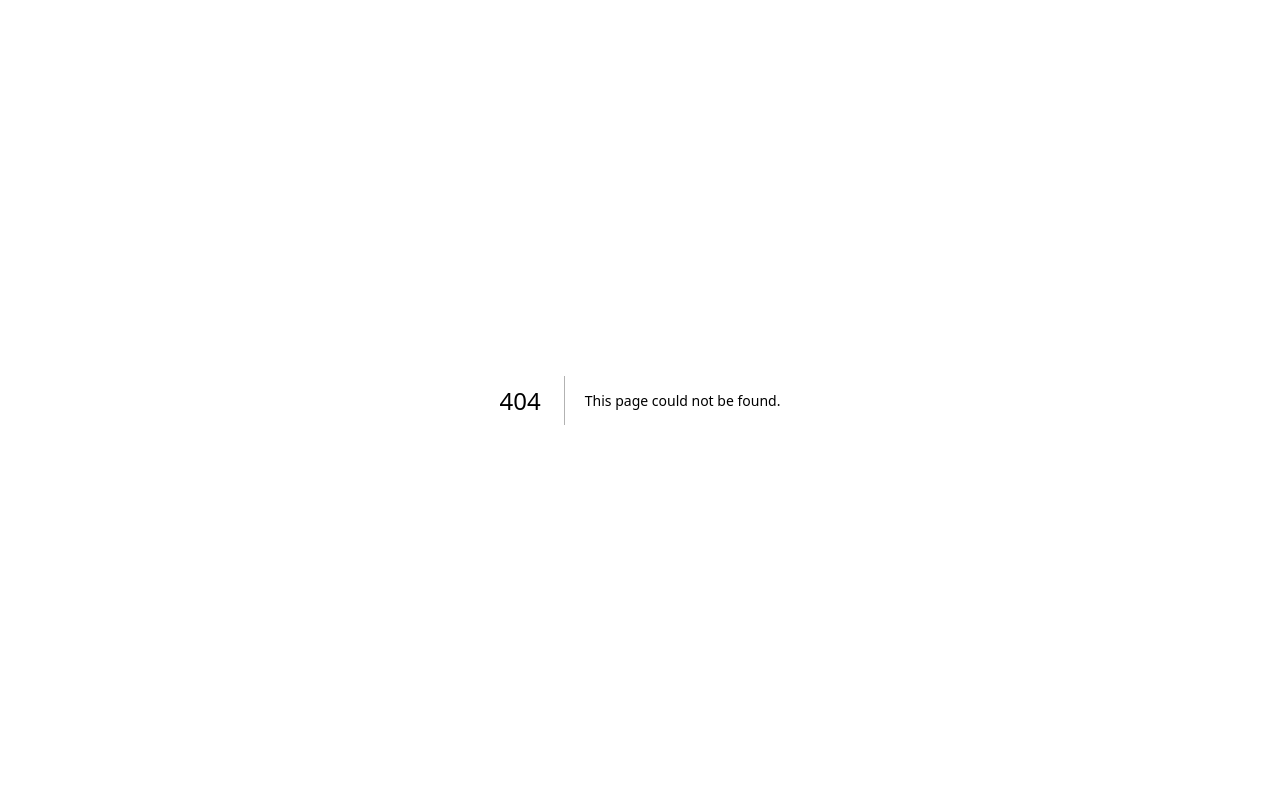
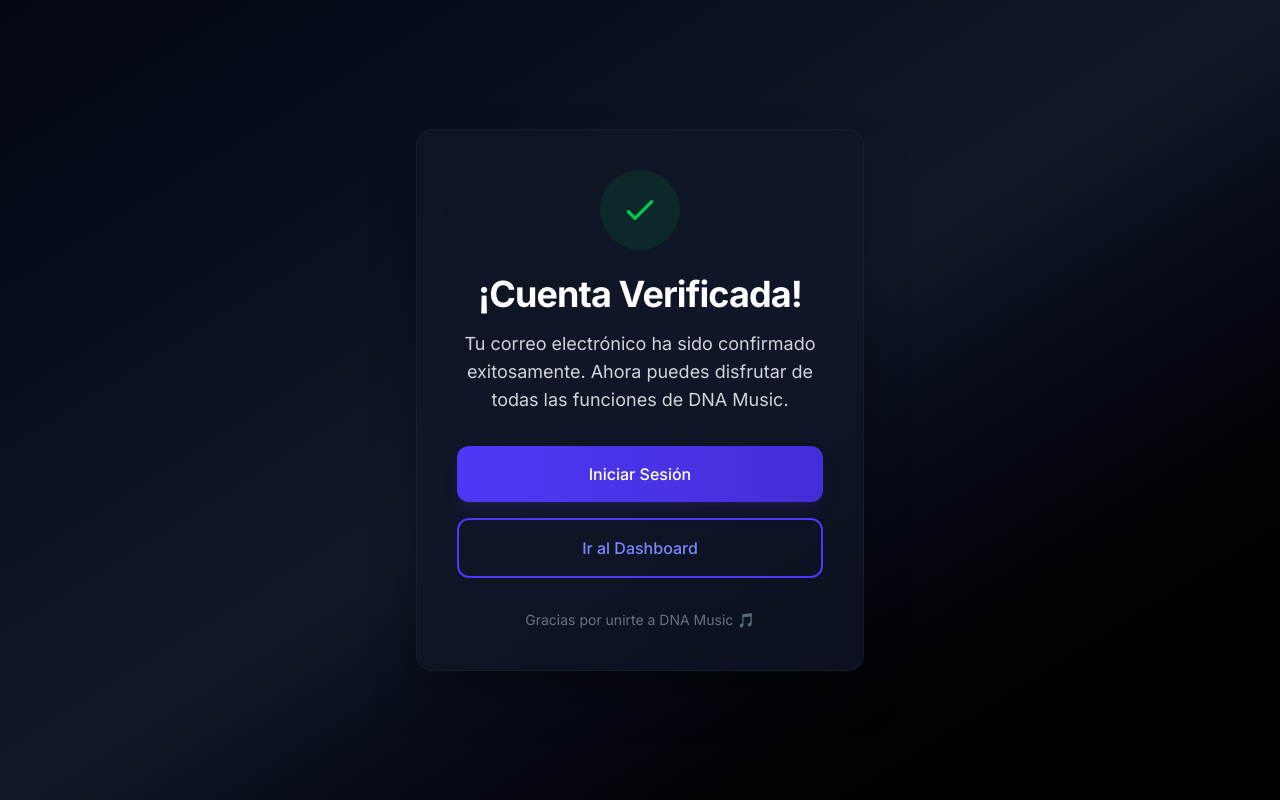
Before and after one commit to Josuecasadiegos/front-prueba-DNA, a Next.js app: page /verify-success in a window 1280 px wide. Before the commit this address had no page. Built offline with nearby package versions, Linux system fonts and the light colour scheme.

Commit message:
fixing bugs

```diff
--- /dev/null
+++ b/app/verify-success/page.js
@@ -0,0 +1,55 @@
+export default function VerifySuccessPage() {
+  return (
+    <div className="min-h-screen bg-gradient-to-br from-gray-950 via-gray-900 to-black flex items-center justify-center p-6">
+      <div className="w-full max-w-md bg-gray-900/70 backdrop-blur-xl rounded-2xl border border-gray-800/50 shadow-2xl shadow-black/50 p-10 text-center">
+        <div className="mb-8">
+          <div className="mx-auto w-20 h-20 bg-green-900/30 rounded-full flex items-center justify-center mb-6">
+            <svg
+              className="w-10 h-10 text-green-500"
+              fill="none"
+              stroke="currentColor"
+              viewBox="0 0 24 24"
+              xmlns="http://www.w3.org/2000/svg"
+            >
+              <path
+                strokeLinecap="round"
+                strokeLinejoin="round"
+                strokeWidth="2"
+                d="M5 13l4 4L19 7"
+              />
+            </svg>
+          </div>
+
+          <h1 className="text-4xl font-bold text-white tracking-tight mb-4">
+            ¡Cuenta Verificada!
+          </h1>
+
+          <p className="text-gray-300 text-lg mb-8">
+            Tu correo electrónico ha sido confirmado exitosamente.
+            Ahora puedes disfrutar de todas las funciones de DNA Music.
+          </p>
+        </div>
+
+        <div className="space-y-4">
+          <a
+            href="/login"
+            className="block w-full py-4 bg-gradient-to-r from-indigo-600 to-indigo-700 hover:from-indigo-500 hover:to-indigo-600 text-white font-medium rounded-xl transition-all duration-300 shadow-lg shadow-indigo-900/30"
+          >
+            Iniciar Sesión
+          </a>
+
+          <a
+            href="/dashboard"
+            className="block w-full py-4 bg-transparent border-2 border-indigo-600 text-indigo-400 hover:bg-indigo-600/10 font-medium rounded-xl transition-all duration-300"
+          >
+            Ir al Dashboard
+          </a>
+        </div>
+
+        <p className="mt-8 text-gray-500 text-sm">
+          Gracias por unirte a DNA Music 🎵
+        </p>
+      </div>
+    </div>
+  );
+}
--- /dev/null
+++ b/app/verify/page.js
@@ -0,0 +1,73 @@
+'use client';
+
+import { useEffect } from 'react';
+import { useSearchParams, useRouter } from 'next/navigation';
+import { Loader2 } from 'lucide-react';
+
+export default function VerifyPage() {
+  const searchParams = useSearchParams();
+  const router = useRouter();
+
+  const error = searchParams.get('error');
+  const already = searchParams.get('already');
+
+  useEffect(() => {
+    if (error || already) {
+      // No redirigir automáticamente si hay error
+      return;
+    }
+    // Si no hay params → quizás loading inicial, pero como la API redirige, rara vez llega aquí
+  }, [error, already, router]);
+
+  if (error) {
+    let message = 'Ocurrió un error al verificar tu correo.';
+    if (error === 'no-token') message = 'Falta el token de verificación.';
+    if (error === 'invalid-token') message = 'El enlace es inválido o ha expirado.';
+    if (error === 'user-not-found') message = 'Usuario no encontrado.';
+    if (error === 'server-error') message = 'Error en el servidor. Intenta más tarde.';
+
+    return (
+      <div className="min-h-screen bg-gradient-to-br from-gray-950 via-gray-900 to-black flex items-center justify-center p-6">
+        <div className="w-full max-w-md bg-gray-900/70 backdrop-blur-xl rounded-2xl border border-gray-800/50 shadow-2xl shadow-black/50 p-10 text-center">
+          <h1 className="text-4xl font-bold text-red-400 mb-6">Error en la verificación</h1>
+          <p className="text-gray-300 text-lg mb-8">{message}</p>
+          <a
+            href="/login"
+            className="inline-block px-8 py-4 bg-indigo-600 hover:bg-indigo-700 text-white font-medium rounded-xl transition-all shadow-lg shadow-indigo-900/30"
+          >
+            Volver al Inicio de Sesión
+          </a>
+        </div>
+      </div>
+    );
+  }
+
+  if (already === 'verified') {
+    return (
+      <div className="min-h-screen bg-gradient-to-br from-gray-950 via-gray-900 to-black flex items-center justify-center p-6">
+        <div className="w-full max-w-md bg-gray-900/70 backdrop-blur-xl rounded-2xl border border-gray-800/50 shadow-2xl shadow-black/50 p-10 text-center">
+          <h1 className="text-4xl font-bold text-green-400 mb-6">¡Ya estás verificado!</h1>
+          <p className="text-gray-300 text-lg mb-8">
+            Tu cuenta ya fue confirmada anteriormente.
+          </p>
+          <a
+            href="/login"
+            className="inline-block px-8 py-4 bg-indigo-600 hover:bg-indigo-700 text-white font-medium rounded-xl transition-all shadow-lg shadow-indigo-900/30"
+          >
+            Iniciar Sesión
+          </a>
+        </div>
+      </div>
+    );
+  }
+
+  // Loading state (por si llega aquí directamente)
+  return (
+    <div className="min-h-screen bg-gradient-to-br from-gray-950 via-gray-900 to-black flex items-center justify-center p-6">
+      <div className="text-center">
+        <Loader2 className="h-16 w-16 text-indigo-500 animate-spin mx-auto mb-6" />
+        <h2 className="text-2xl font-bold text-white">Verificando tu correo...</h2>
+      </div>
+    </div>
+  );
+}
```
